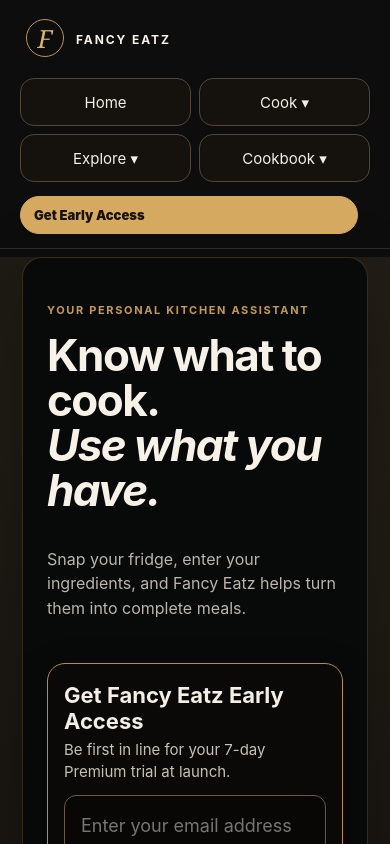
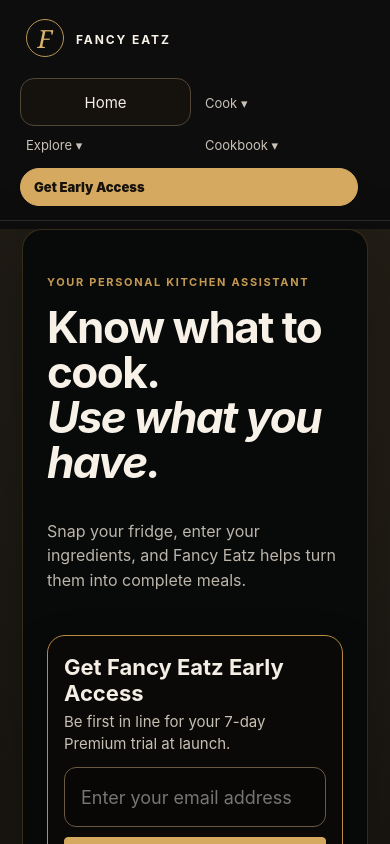
Before and after one commit to Camlito/Fancy-Eatz, a React (Vite) app: page / in a window 390 px wide. Shown: the top 844 px of the page. Built offline with nearby package versions, Linux system fonts and the light colour scheme.

Commit message:
Replace Safari details menus with controlled mobile navigation

```diff
--- a/src/FancyEatz.tsx
+++ b/src/FancyEatz.tsx
@@ -219,6 +219,7 @@ export default function FancyEatz() {
   const [earlyJoined, setEarlyJoined] = useState(false);
   const [earlySubmitting, setEarlySubmitting] = useState(false);
   const [earlyError, setEarlyError] = useState('');
+  const [mobileMenu, setMobileMenu] = useState('');
   const premiumTabs = new Set(['pantry','photo','leftovers','ideas','styles','experience','planner','grocery','basics','grill','desserts','drinks','recipes','favorites']);
   const openMembership = (message='Start your 7-day Fancy Eatz Premium trial to unlock this feature.') => { setMembershipNotice(message); setShowMembership(true); };
 
@@ -585,34 +586,9 @@ export default function FancyEatz() {
         </button>
         <nav className="main-nav">
           <button onClick={() => navigate('home')}>Home</button>
-          <details className="nav-dropdown">
-            <summary>Cook ▾</summary>
-            <div className="nav-menu">
-              <button onClick={() => navigate('pantry')}>Pantry Chef</button>
-              <button onClick={() => navigate('photo')}>Photo My Fridge</button>
-              <button onClick={() => navigate('leftovers')}>Leftovers → Luxury</button>
-              <button onClick={() => navigate('ideas')}>Meal Ideas</button>
-              <button onClick={() => navigate('styles')}>Cooking Styles</button>
-            </div>
-          </details>
-          <details className="nav-dropdown">
-            <summary>Explore ▾</summary>
-            <div className="nav-menu">
-              <button onClick={() => navigate('experience')}>Dining Experience</button>
-              <button onClick={() => navigate('planner')}>Weekly Planner</button>
-              <button onClick={() => navigate('grocery')}>Grocery Lists</button>
-              <button onClick={() => navigate('grill')}>Grill Master</button>
-              <button onClick={() => navigate('desserts')}>Desserts</button>
-              <button onClick={() => navigate('drinks')}>Drinks</button>
-            </div>
-          </details>
-          <details className="nav-dropdown">
-            <summary>Cookbook ▾</summary>
-            <div className="nav-menu">
-              <button onClick={() => navigate('recipes')}>A–Z Recipe Vault</button>
-              <button onClick={() => navigate('favorites')}>My Fancy Cookbook</button>
-            </div>
-          </details>
+          <div className="nav-dropdown"><button className={mobileMenu==='cook'?'nav-trigger active':'nav-trigger'} onClick={()=>setMobileMenu(v=>v==='cook'?'':'cook')}>Cook ▾</button>{mobileMenu==='cook'&&<div className="nav-menu"><button onClick={()=>{setMobileMenu('');navigate('pantry')}}>Pantry Chef</button><button onClick={()=>{setMobileMenu('');navigate('photo')}}>Photo My Fridge</button><button onClick={()=>{setMobileMenu('');navigate('leftovers')}}>Leftovers → Luxury</button><button onClick={()=>{setMobileMenu('');navigate('ideas')}}>Meal Ideas</button><button onClick={()=>{setMobileMenu('');navigate('styles')}}>Cooking Styles</button></div>}</div>
+          <div className="nav-dropdown"><button className={mobileMenu==='explore'?'nav-trigger active':'nav-trigger'} onClick={()=>setMobileMenu(v=>v==='explore'?'':'explore')}>Explore ▾</button>{mobileMenu==='explore'&&<div className="nav-menu"><button onClick={()=>{setMobileMenu('');navigate('experience')}}>Dining Experience</button><button onClick={()=>{setMobileMenu('');navigate('planner')}}>Weekly Planner</button><button onClick={()=>{setMobileMenu('');navigate('grocery')}}>Grocery Lists</button><button onClick={()=>{setMobileMenu('');navigate('grill')}}>Grill Master</button><button onClick={()=>{setMobileMenu('');navigate('desserts')}}>Desserts</button><button onClick={()=>{setMobileMenu('');navigate('drinks')}}>Drinks</button></div>}</div>
+          <div className="nav-dropdown"><button className={mobileMenu==='cookbook'?'nav-trigger active':'nav-trigger'} onClick={()=>setMobileMenu(v=>v==='cookbook'?'':'cookbook')}>Cookbook ▾</button>{mobileMenu==='cookbook'&&<div className="nav-menu"><button onClick={()=>{setMobileMenu('');navigate('recipes')}}>A–Z Recipe Vault</button><button onClick={()=>{setMobileMenu('');navigate('favorites')}}>My Fancy Cookbook</button></div>}</div>
         </nav>
         <button className="membership-nav" onClick={()=>openMembership('Choose your Fancy Eatz Premium plan and start your 7-day trial.')}><Crown size={16}/> Get Early Access</button>
       </header>
```
